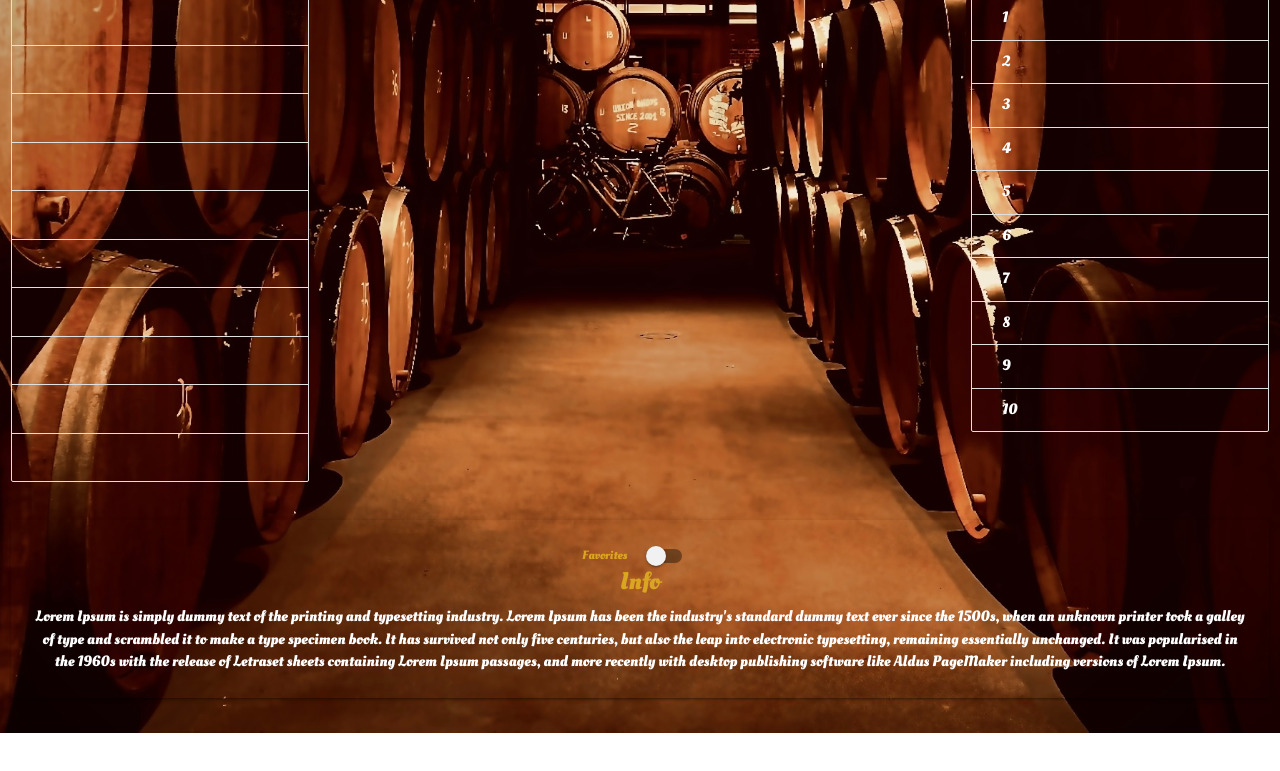
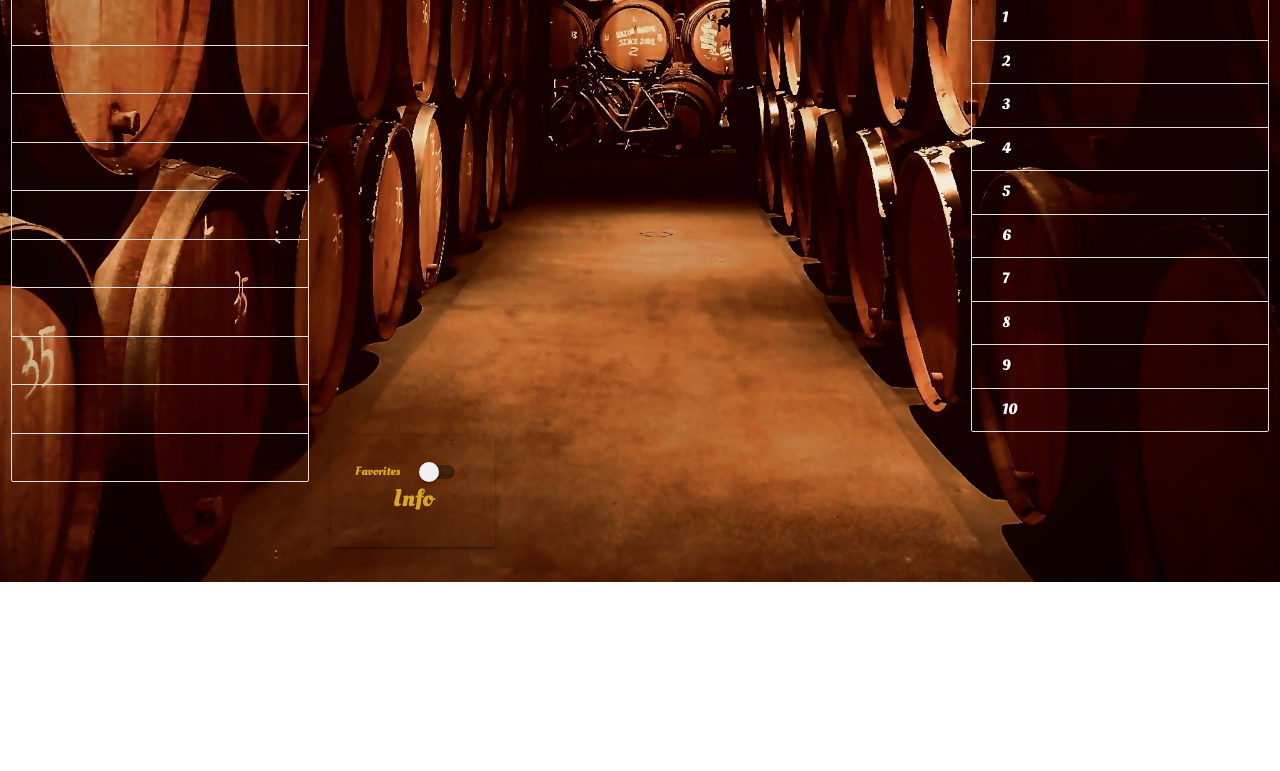
Before and after one commit to Xicano619/Project-B, a plain HTML site: page index.html in a window 1280 px wide. Shown: the part 513-1284 px from the top of the page. After the commit the page ends 1137 px from the top, so only its background shows below. Drawn offline with nearby package versions, Linux system fonts and the light colour scheme; some packages are replaced by stand-ins of ours.

Commit message:
Checking in changes to display brewery info on the webpage

```diff
--- a/index.html
+++ b/index.html
@@ -134,18 +134,10 @@
                   >Info</span
                 >
                 <!-- basic information will populate this <p> tag such as: name, address and phone number of establishment -->
-                <p id="para-info">
-                  Lorem Ipsum is simply dummy text of the printing and
-                  typesetting industry. Lorem Ipsum has been the industry's
-                  standard dummy text ever since the 1500s, when an unknown
-                  printer took a galley of type and scrambled it to make a type
-                  specimen book. It has survived not only five centuries, but
-                  also the leap into electronic typesetting, remaining
-                  essentially unchanged. It was popularised in the 1960s with
-                  the release of Letraset sheets containing Lorem Ipsum
-                  passages, and more recently with desktop publishing software
-                  like Aldus PageMaker including versions of Lorem Ipsum.
-                </p>
+                  <p id="name-info"></p>
+                  <p id="address1-info"></p>
+                  <p id="address2-info"></p>
+                  <p id="phone-info"></p>
               </div>
             </div>
           </div>
```
